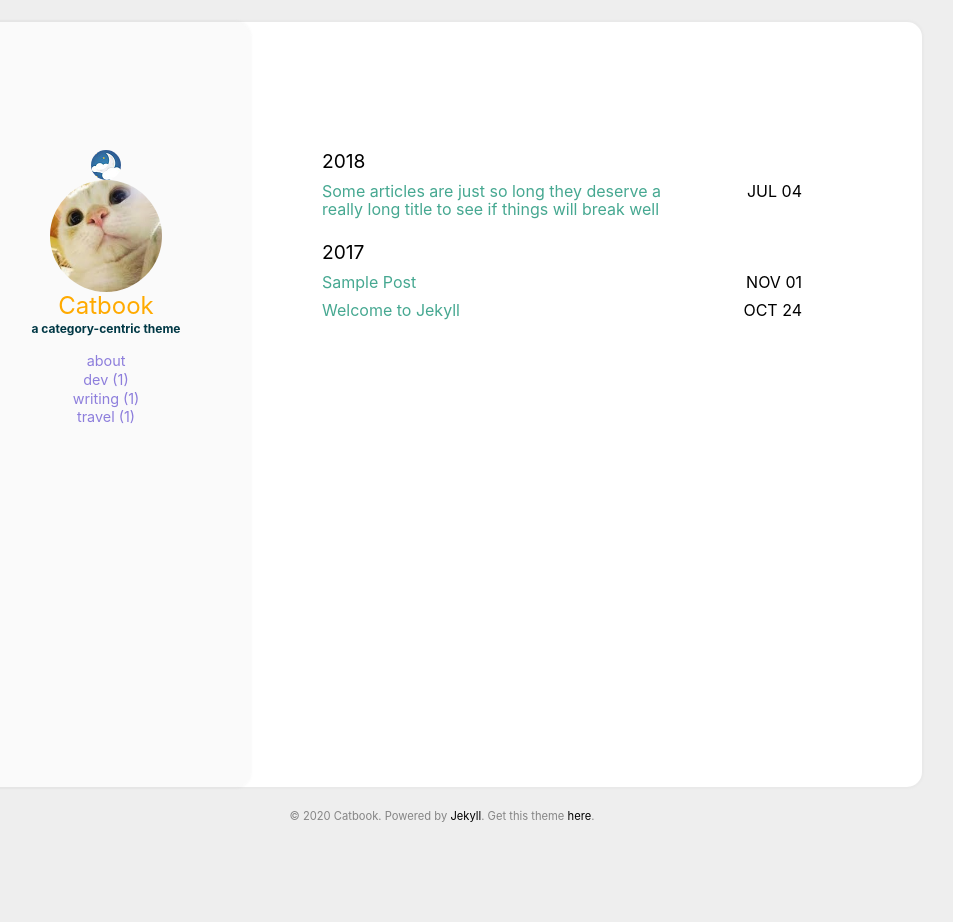
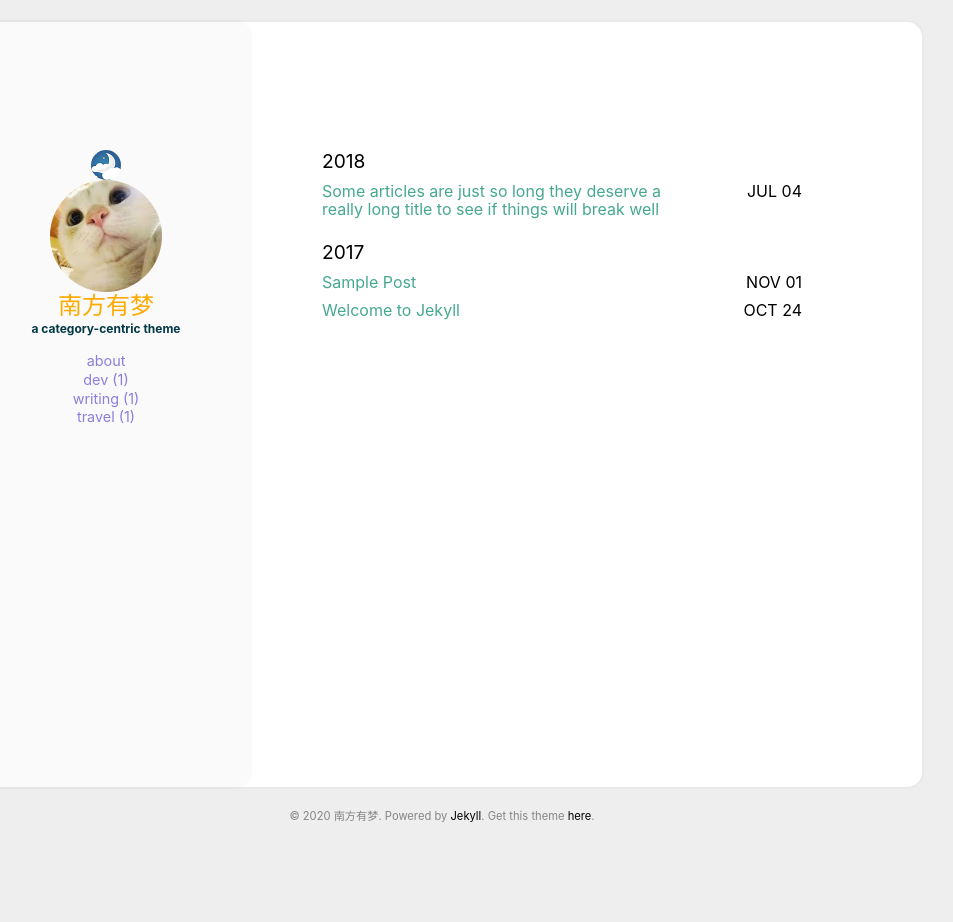
Before and after one commit to hackgov/hackgov.github.io, a Jekyll site: the page built from index.html, in a window 1280 px wide. Shown: the whole page, without its empty margins (198-1151 px from the left). Built offline with Jekyll 4.4.1, drawn with Linux system fonts in a browser that asks for light colours.

Commit message:
_config.yml
1

```diff
--- a/_config.yml
+++ b/_config.yml
@@ -1,6 +1,6 @@
 
-title: Catbook #Your awesome title
-email: #youremail@domain.com
+title: 南方有梦，北方有你
+email: 709891374[#]qq.com
 description: > # this means to ignore newlines until "baseurl"
   Write an awesome description for your new site here. You can edit this
   line in _config.yml. It will appear in your document head meta (for
@@ -18,11 +18,11 @@ google_analytics: #UA—XXXXXXXX-X
 disqus_shortname: #disqus shortname
 
 user:
-  name: Catbook
+  name: 南方有梦
   pic: /assets/img/cat.jpg
   picAlt: "catbook"
   job: a category-centric theme
-  aboutme: true # comment this out if you don't need the 'about' page.
+  aboutme: true comment this out if you don't need the 'about' page.
 
 exclude:
   - README.md
```
